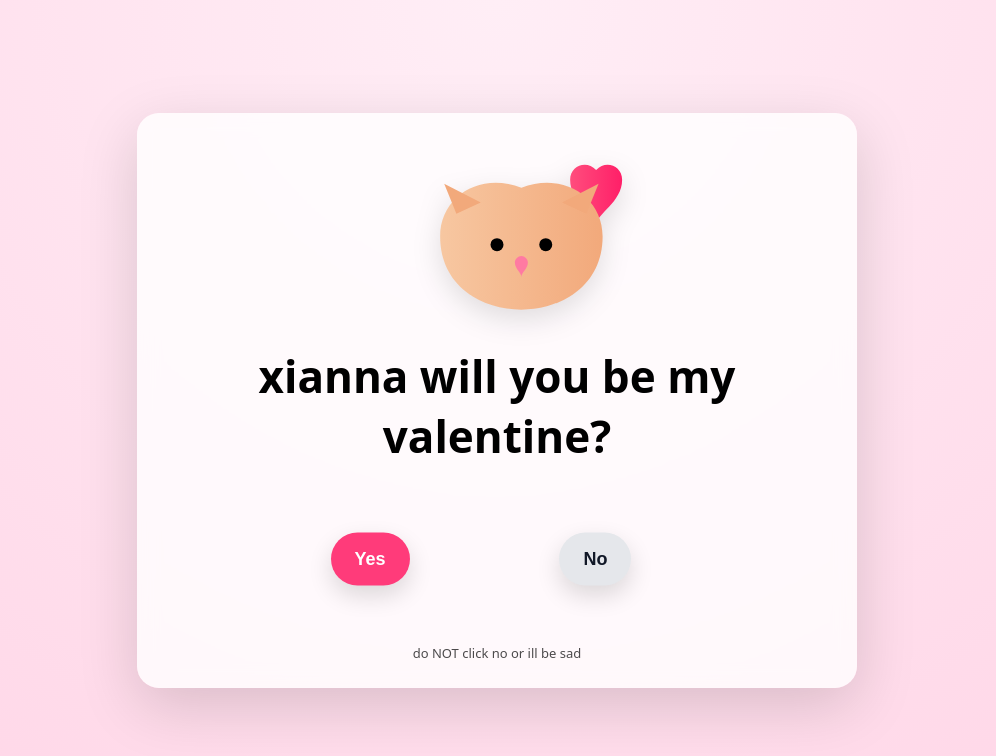
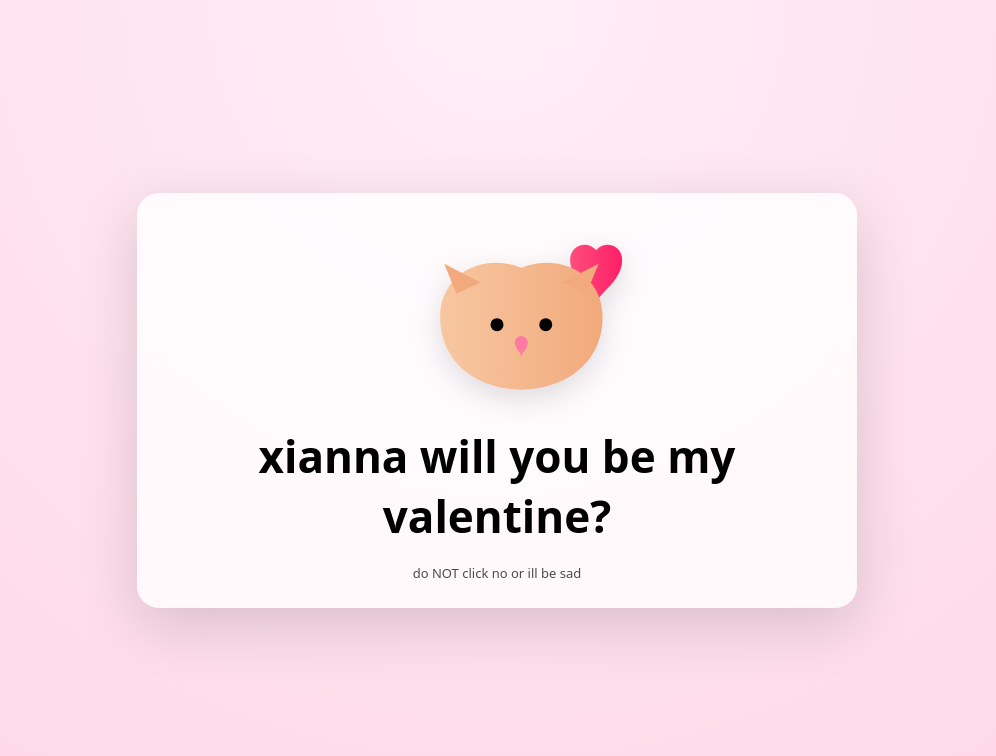
Before and after one commit to tylerparady/val, a plain HTML site: page index.html in a window 1280 px wide. Shown: the whole page, without its empty margins (143-1139 px from the left). Drawn offline with nearby package versions, Linux system fonts and the light colour scheme.

Commit message:
Update index.html

```diff
--- a/index.html
+++ b/index.html
@@ -295,6 +295,7 @@
     noBtn.addEventListener("click", e => e.preventDefault());
 
     /* ---------- YES CLICK ---------- */
+    zone.style.display = "none";
     yesBtn.addEventListener("click", () => {
       zone.style.display = "none";
       hint.style.display = "none";     // HIDE THE HINT
```
